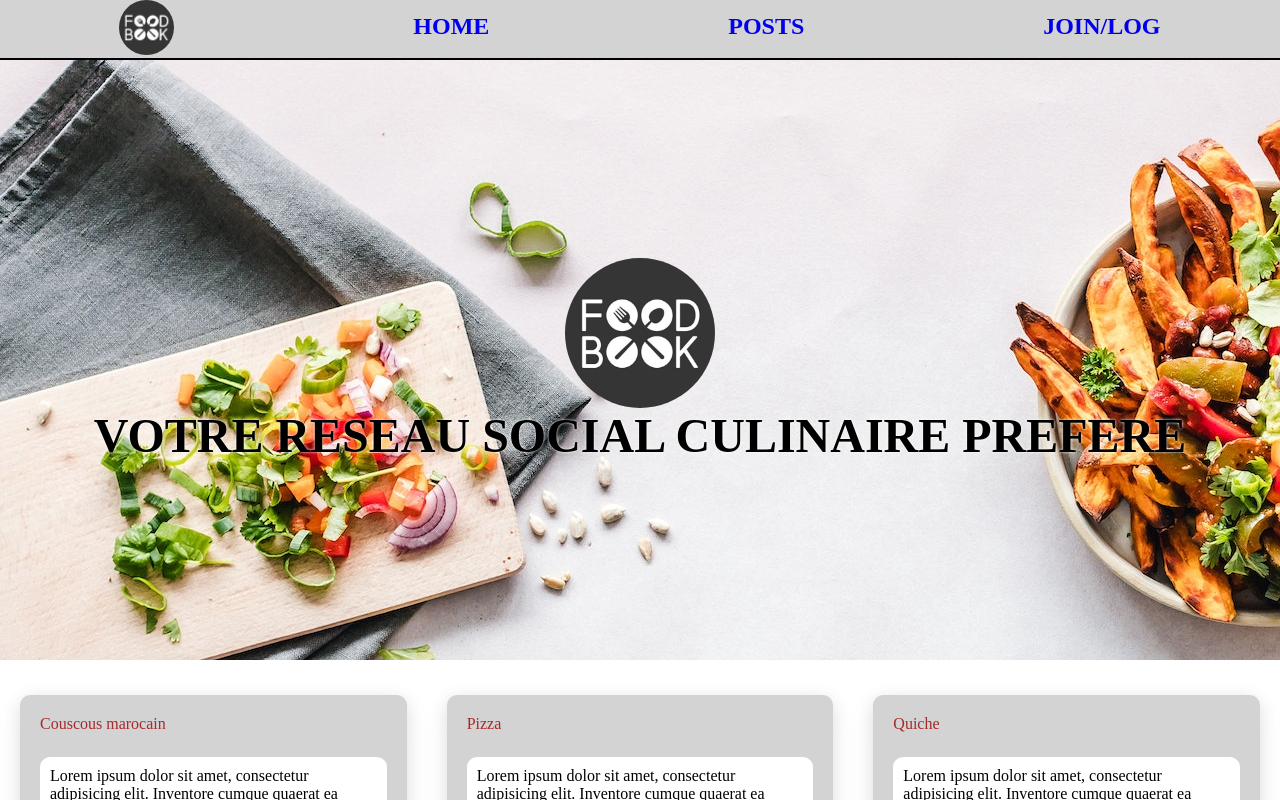
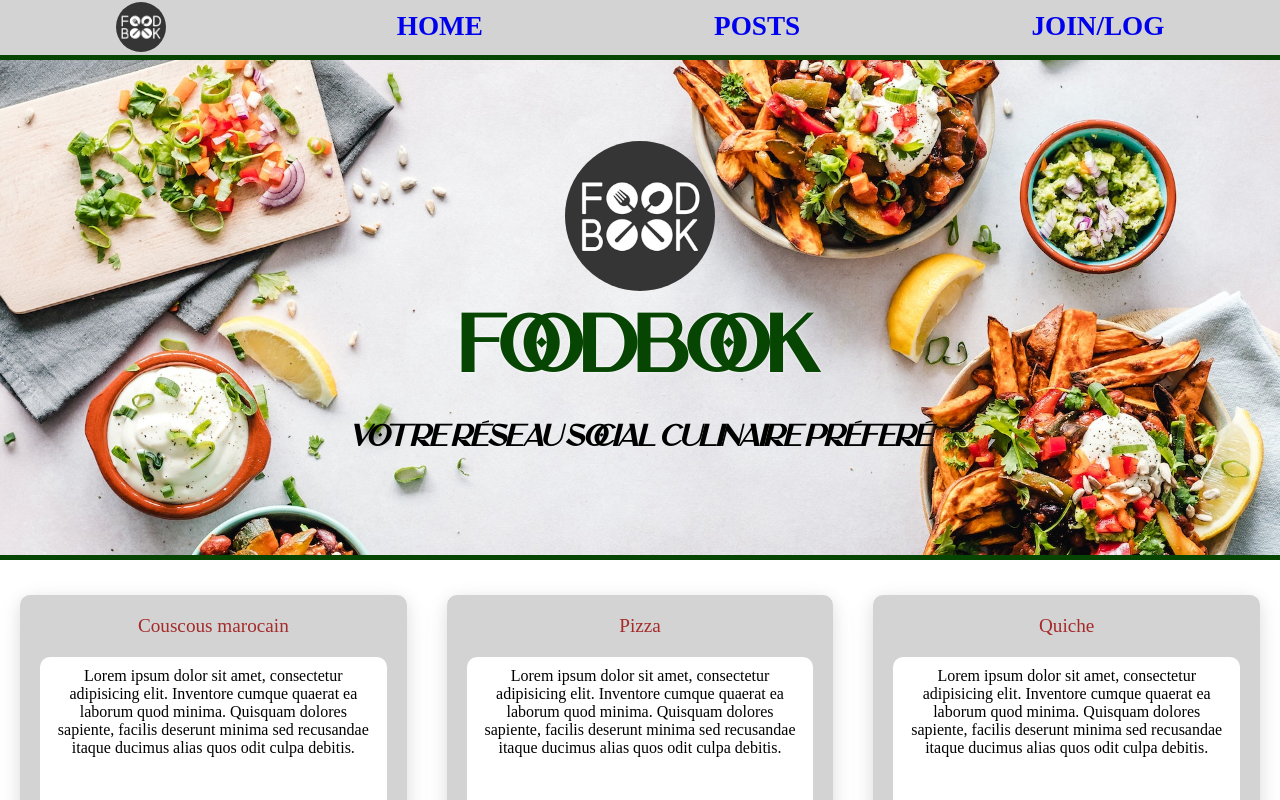
Before and after one commit to Mathilde89/TheFoodBook, a Vue app: page / in a window 1280 px wide. Shown: the top 800 px of the page. Built offline with nearby package versions, Linux system fonts and the light colour scheme.

Commit message:
refonte visuelle

```diff
--- a/index.html
+++ b/index.html
@@ -6,6 +6,7 @@
     <meta name="viewport" content="width=device-width, initial-scale=1.0" />
     <title>Vite App</title>
     <link rel="stylesheet" href="https://cdnjs.cloudflare.com/ajax/libs/font-awesome/6.2.0/css/all.min.css" integrity="sha512-xh6O/CkQoPOWDdYTDqeRdPCVd1SpvCA9XXcUnZS2FmJNp1coAFzvtCN9BmamE+4aHK8yyUHUSCcJHgXloTyT2A==" crossorigin="anonymous" referrerpolicy="no-referrer" />
+
   </head>
   <body>
     <div id="app"></div>
--- a/src/App.vue
+++ b/src/App.vue
@@ -25,7 +25,7 @@ export default {
         <img class="logoNav" src="../src/img/logo.png">
         <RouterLink class="routerLink" to="/">Home</RouterLink>
         <a href="#cardContainer">Posts</a>
-        <RouterLink class="routerLink" to="/inscription">join/log</RouterLink>
+        <RouterLink  class="routerLink" to="/inscription">join/log</RouterLink>
 
       </nav>
     </div>
@@ -34,7 +34,8 @@ export default {
   <div>
     <div class="image-main">
       <img src="../src/img/logo.png">
-      <h1>VOTRE RESEAU SOCIAL CULINAIRE PREFERE</h1>
+      <h1>FOODBOOK</h1>
+      <p>votre réseau social culinaire préferé</p>
     </div>
   </div>
 
@@ -54,17 +55,24 @@ export default {
 </template>
 
 <style lang="scss" scoped>
-
+@font-face {
+      font-family: "mardesauve";
+      src: url('fonts/marde sauve.otf');
+}
+@font-face {
+  font-family: "OperatorMono";
+  src: url(fonts/OperatorMono-BoldItalic.otf);
+}
 *{
   box-sizing: border-box;
 
-  font-family: 'Cantata One', serif;
 }
 
 #app{
   width: 100vw;
   padding: 0;
   margin: 0;
+
 }
 body{
   display: flex;
@@ -73,16 +81,13 @@ body{
 
 }
 .navBar{
-  @import url('https://fonts.googleapis.com/css2?family=Cantata+One&display=swap');
-  font-family: 'Cantata One', serif;
-
   background-color: #D3D3D3;
   color: black;
   font-weight: bold;
-  font-size: 1.5em;
+  font-size: 1.7em;
   width: 100vw;
   height: 60px;
-  border-bottom: 2px solid black;
+  border-bottom: 5px solid rgb(7, 69, 2);
   text-transform: uppercase;
 
   a{
@@ -108,42 +113,58 @@ body{
     justify-content: space-between;
 
     &:hover {
-      background-color: red;
+      background-color: rgb(7, 69, 2);
       color: white;
       border-radius: 5px;
     }
+
   }
-
+  a:hover {
+    background-color: rgb(7, 69, 2);
+    color: white;
+    border-radius: 5px;
+    }
 
   .logoNav{
     display: flex;
-    width: 55px;
-    height: 55px;
-    margin-bottom: -3px;
+    width: 50px;
+    height: 50px;
     border-radius: 75px;
-
+    margin-top: 2px;
   }
 
 }
 
 .image-main{
     background-image: url(../src/img/main.jpg);
+    background-position: center;
+    background-size: cover;
     text-align: center;
     display: flex;
     flex-direction: column;
-    height: 600px;
+    height: 500px;
     border-top: 0;
     width: 100vw;
     align-items: center;
     justify-content: center;
+    border-bottom: 5px solid rgb(7, 69, 2);
   h1{
+
     display: flex;
     text-align: center;
     font-size: 3em;
-    color: black;
+    color: rgb(7, 69, 2);
     margin: 0;
-    font-family: 'Cantata One', serif;
     text-shadow: 0 0 3px white;
+    font-family: 'mardesauve', sans-serif;
+  }
+  p{
+
+    font-size: large;
+    font-weight: 700;
+    font-style: italic;
+    font-family: 'mardesauve', sans-serif;
+    text-transform: uppercase;
   }
   img{
     width: 150px;
@@ -159,7 +180,7 @@ body{
 footer{
   width: 100vw;
   background-color: #D3D3D3;
-  color: #a52a2a;
+  color: rgb(7, 69, 2);
   font-weight: bold;
   font-size: 1em;
   width: 100vw;
--- a/src/components/PostRecette.vue
+++ b/src/components/PostRecette.vue
@@ -113,6 +113,7 @@ $taillewidhtpost: 500px;
 
 .post {
     width: $taillewidhtpost;
+    text-align: center;
     height: 300px;
     background-color: $colorGreyLight;
     padding: 20px;
@@ -125,6 +126,7 @@ $taillewidhtpost: 500px;
     color: $colorPrimary;
     height: 10%;
     width: 100%;
+    font-size: larger;
 }
 
 .recette {
@@ -165,6 +167,7 @@ $taillewidhtpost: 500px;
     align-items: center;
 
 
+
 }
 
 button {
@@ -184,7 +187,7 @@ button {
     cursor: pointer;
 
     &:hover {
-        color: $colorGreyDark;
+        color: $colorPrimary;
         background: white;
         border: $colorGreyDark 1px solid;
 
@@ -197,7 +200,7 @@ button {
     align-items: center;
     vertical-align: flex-start;
     width: 40%;
-    color: $colorGreyDark;
+    color: #A52A2A;
 }
 
 .com {
--- a/src/views/InscriptionView.vue
+++ b/src/views/InscriptionView.vue
@@ -104,7 +104,7 @@ body {
   align-items: center;
   min-height: 100vh;
   font-family: "Jost", sans-serif;
-  background: linear-gradient(to bottom, #0f0c29, #302b63, #24243e);
+  background: linear-gradient(to bottom, white, lightgray, #24243e);
 }
 .main {
   width: 350px;
```
Also changed, not shown: src/fonts/MARDE SAUVE.otf (added), src/fonts/OperatorMono-BoldItalic.otf (added).
